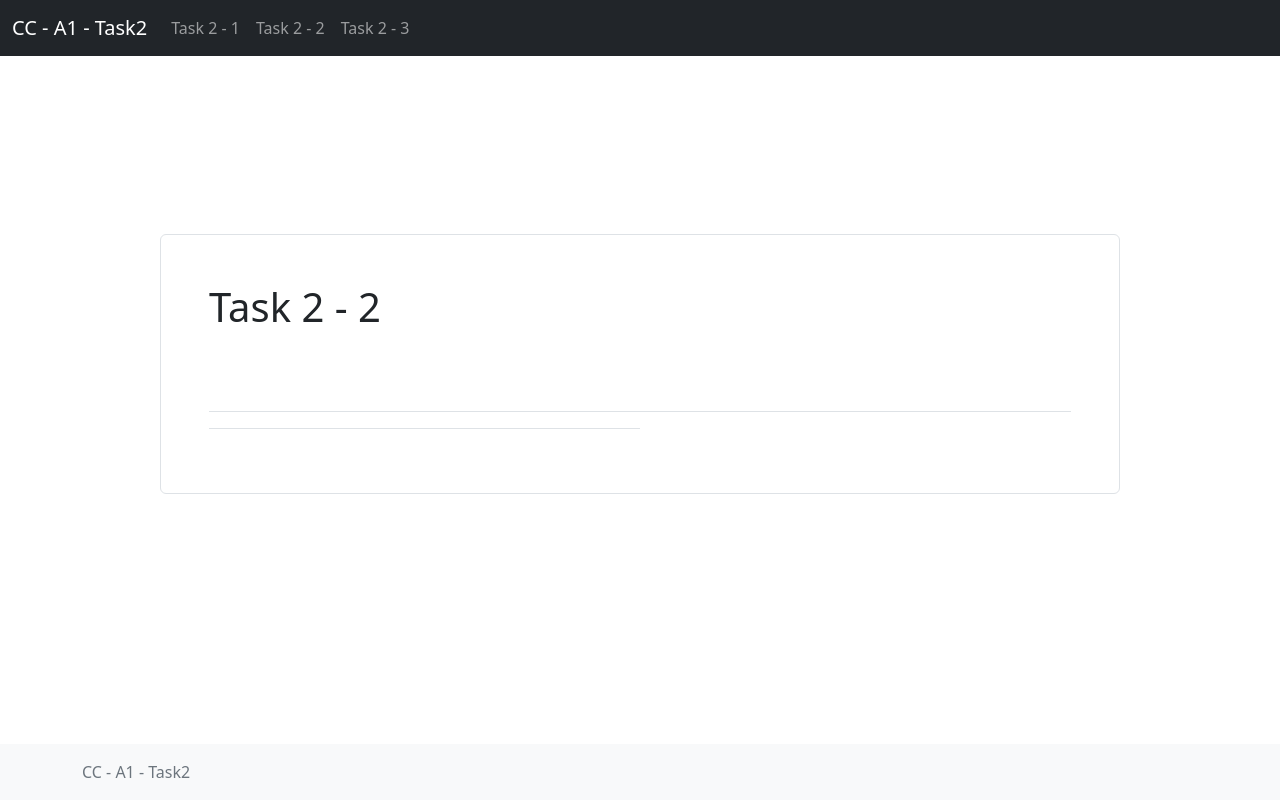
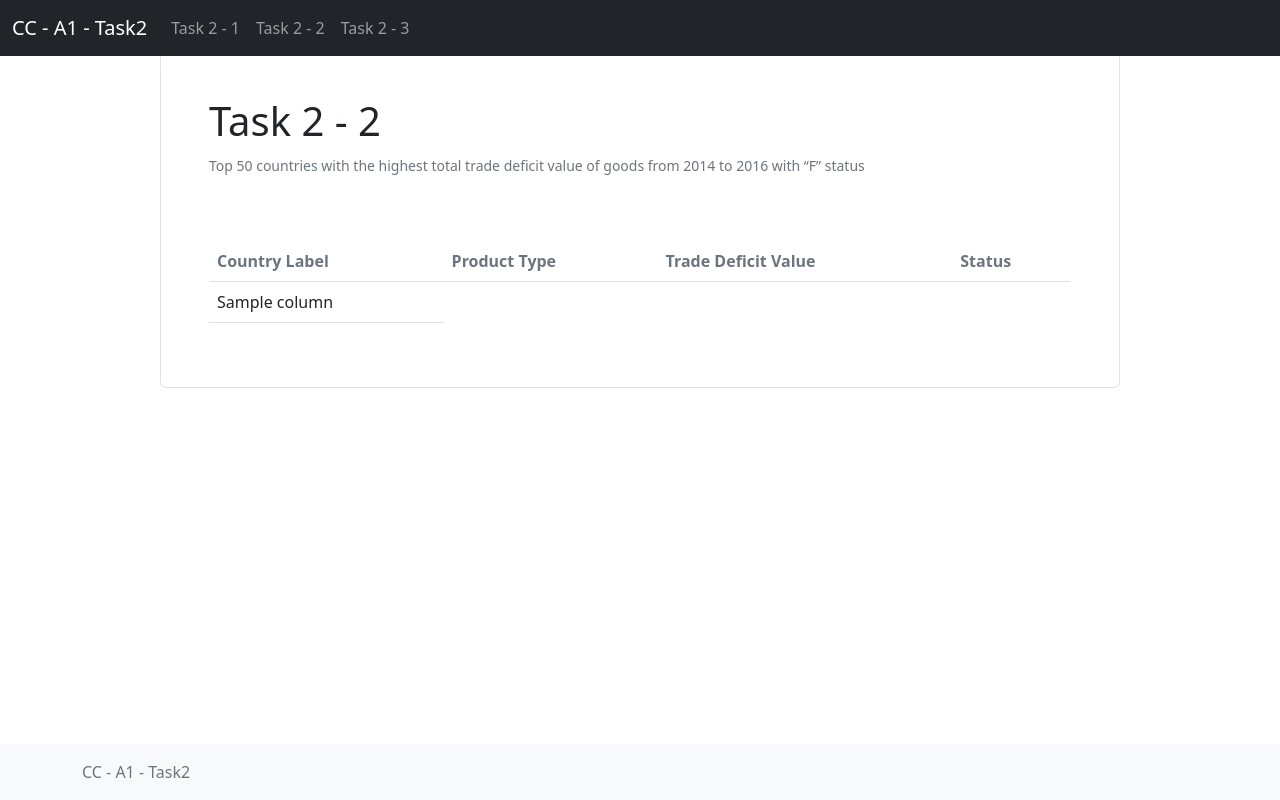
Before and after one commit to ary-na/cc-a1-task2, a Flask app: template task2/templates/task22.html in a window 1280 px wide. Run offline with Flask 2, Linux system fonts and the light colour scheme; the template is opened without the code that fills it: most values are stand-ins (such as "Sample title", 1, 10 or a date in 2020); lists and menus that the app fills with data are empty.

Commit message:
Implemented task 2.2

```diff
--- a/task2/main.py
+++ b/task2/main.py
@@ -26,6 +26,7 @@ from google.cloud import bigquery
 # -credentials-with-gcloud-on-a-server. [Accessed: 14- Sep- 2022].
 
 import os
+
 os.environ["GOOGLE_APPLICATION_CREDENTIALS"] = "/Users/ariannajafiyamchelo/Desktop/cc-a1-task2-362308-054849c295bb.json"
 
 app = Flask(__name__)
@@ -57,41 +58,78 @@ def root():
     client = bigquery.Client()
 
     query = """
-    SELECT
-  time_ref,
-  MAX(trade_value) AS trade_value
-FROM (
-  SELECT
-    time_ref,
-    SUM(value) AS `trade_value`
-  FROM
-    `cc-a1-task2-362308.task2_dataset.gsquarterlySeptember20`
-  WHERE
-    account = "Exports"
-    OR account = "Imports"
-  GROUP BY
-    time_ref)
-GROUP BY
-  time_ref
-ORDER BY
-  trade_value DESC
-LIMIT
-  10
+            SELECT
+          time_ref,
+          MAX(trade_value) AS trade_value
+        FROM (
+          SELECT
+            time_ref,
+            SUM(value) AS `trade_value`
+          FROM
+            `cc-a1-task2-362308.task2_dataset.gsquarterlySeptember20`
+          WHERE
+            account = "Exports"
+            OR account = "Imports"
+          GROUP BY
+            time_ref)
+        GROUP BY
+          time_ref
+        ORDER BY
+          trade_value DESC
+        LIMIT
+          10
     """
 
     query_job = client.query(query)
 
-    return render_template('index.html', rows=query_job, i=0)
+    return render_template('index.html', rows=query_job)
 
 
 @app.route('/task22')
 def task22():
-    return render_template('task22.html')
+    client = bigquery.Client()
+    query = """
+            SELECT
+          country_label,
+          product_type,
+          SUM(CASE
+              WHEN account = 'Imports' THEN value
+              WHEN account = 'Exports' THEN -value
+          END
+            ) AS trade_deficit_value,
+          status
+        FROM
+          `task2_dataset.country_classification` co
+        INNER JOIN
+          `task2_dataset.gsquarterlySeptember20` gs
+        ON
+          co.country_code = gs.country_code
+        WHERE
+          product_type = "Goods"
+          AND time_ref >= 201400
+          AND time_ref <= 201600
+          AND status = "F"
+        GROUP BY
+          country_label,
+          product_type,
+          status
+        ORDER BY
+          trade_deficit_value DESC
+        LIMIT
+          50
+    """
+    query_job = client.query(query)
+    return render_template('task22.html', rows=query_job)
 
 
 @app.route('/task23')
 def task23():
-    return render_template('task23.html')
+    client = bigquery.Client()
+    query = """
+
+    """
+    query_job = client.query(query)
+    return render_template('task23.html', rows=query_job)
 
 
 if __name__ == '__main__':
--- a/task2/templates/base.html
+++ b/task2/templates/base.html
@@ -43,7 +43,7 @@
     </nav>
 </header>
 
-<main class="flex-grow-1 overflow-scroll d-flex justify-content-center align-items-center pb-3">
+<main class="d-flex justify-content-center align-items-center py-xl-5">
     {% block content %}
     {% endblock %}
 </main>
--- a/task2/templates/task22.html
+++ b/task2/templates/task22.html
@@ -6,7 +6,8 @@
         <div class="p-xl-5">
             <h1>Task 2 - 2</h1>
             <p>
-                <small class="text-muted"></small>
+                <small class="text-muted">Top 50 countries with the highest total trade deficit value of goods from 2014
+                    to 2016 with “F” status</small>
             </p>
         </div>
 
@@ -15,17 +16,21 @@
                 <table class="table">
                     <thead class="text-muted">
                     <tr>
-                        <th scope="col"></th>
-                        <th scope="col"></th>
+                        <th scope="col">Country Label</th>
+                        <th scope="col">Product Type</th>
+                        <th scope="col">Trade Deficit Value</th>
+                        <th scope="col">Status</th>
                     </tr>
                     </thead>
                     <tbody class="align-baseline">
 
+                    {% for row in rows %}
                         <tr>
-
-                                <td></td>
-
+                            {% for column in row %}
+                                <td>{{ column }}</td>
+                            {% endfor %}
                         </tr>
+                    {% endfor %}
 
                     </tbody>
                 </table>
```
